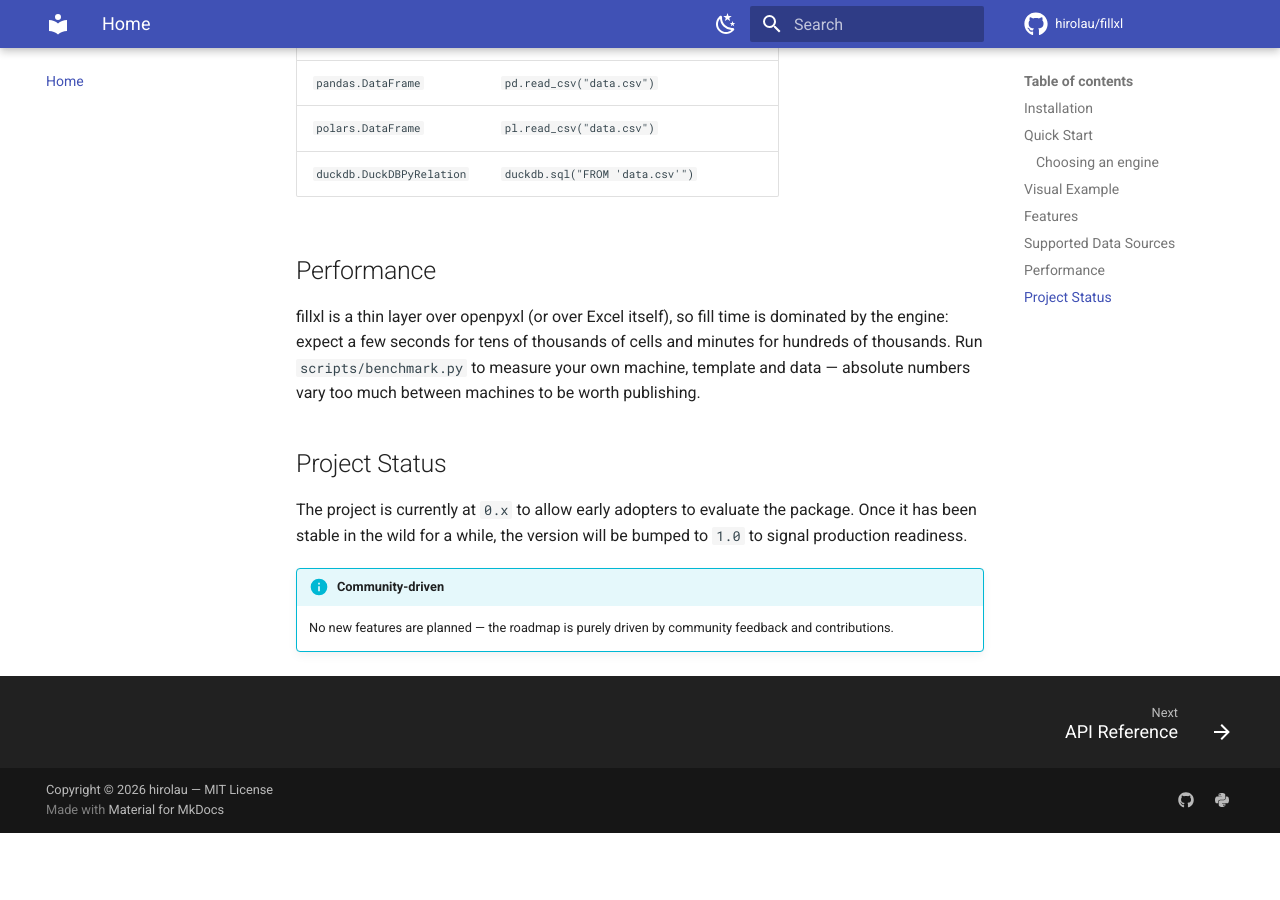
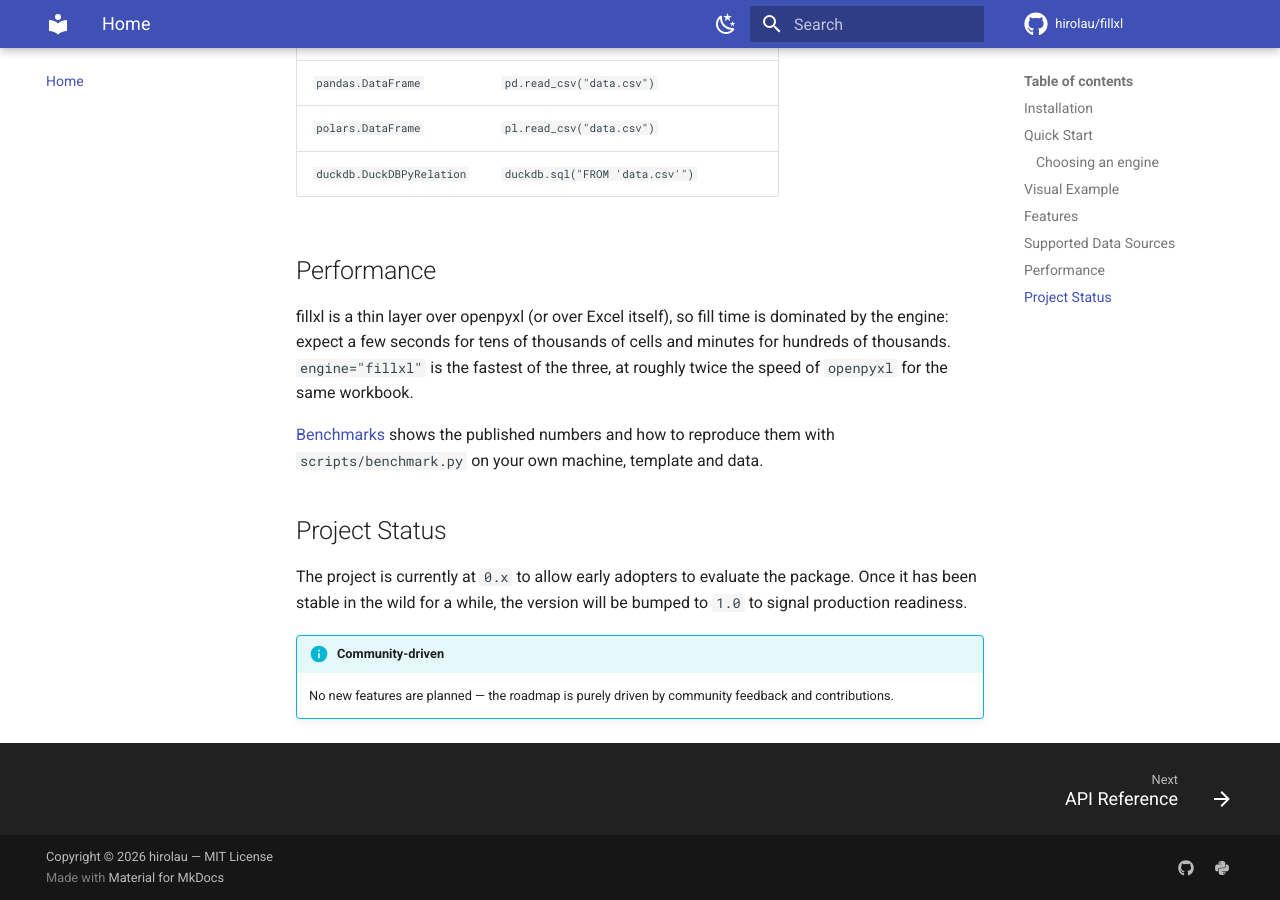
Before and after one commit to hirolau/fillxl, an MkDocs documentation site: the page built from docs/index.md, in a window 1280 px wide and 900 px high, scrolled down 2863 px. Built offline with MkDocs 1.6.1 and Material for MkDocs 9.7.7, drawn with Linux system fonts in a browser that asks for light colours; comment, search, counter and statistics services are not loaded; before the commit the page ends 3696 px from its top, so only the background shows below that.

Commit message:
docs: publish benchmarks instead of declining to
There was no benchmark page: the home page said absolute numbers were not worth
publishing, and the only way to get any was to run scripts/benchmark.py.  The
new Benchmarks page records the method (template, warm-up, iterations,
machine), the three engines timed on the same 2,000-row fill, the linear
growth of the fillxl engine with the row count, and what the numbers leave out.
Home, Backends and the README link to it; the changelog mentions it.

```diff
--- a/docs/index.md
+++ b/docs/index.md
@@ -105,9 +105,11 @@ fill(
 
 fillxl is a thin layer over openpyxl (or over Excel itself), so fill time is
 dominated by the engine: expect a few seconds for tens of thousands of cells
-and minutes for hundreds of thousands. Run `scripts/benchmark.py` to measure
-your own machine, template and data — absolute numbers vary too much between
-machines to be worth publishing.
+and minutes for hundreds of thousands. `engine="fillxl"` is the fastest of the
+three, at roughly twice the speed of `openpyxl` for the same workbook.
+
+[Benchmarks](benchmarks.md) shows the published numbers and how to reproduce
+them with `scripts/benchmark.py` on your own machine, template and data.
 
 ## Project Status
 
--- a/mkdocs.yml
+++ b/mkdocs.yml
@@ -67,6 +67,7 @@ nav:
   - API Reference: api.md
   - Backends: backends.md
   - The fillxl engine: fillxl-engine.md
+  - Benchmarks: benchmarks.md
   - Warnings: warnings.md
   - Development: development.md
 
```
Also changed, not shown: CHANGELOG.md (+3 -0 lines), README.md (+8 -0 lines), docs/backends.md (+2 -1 lines), docs/benchmarks.md (added, +78 -0 lines).
